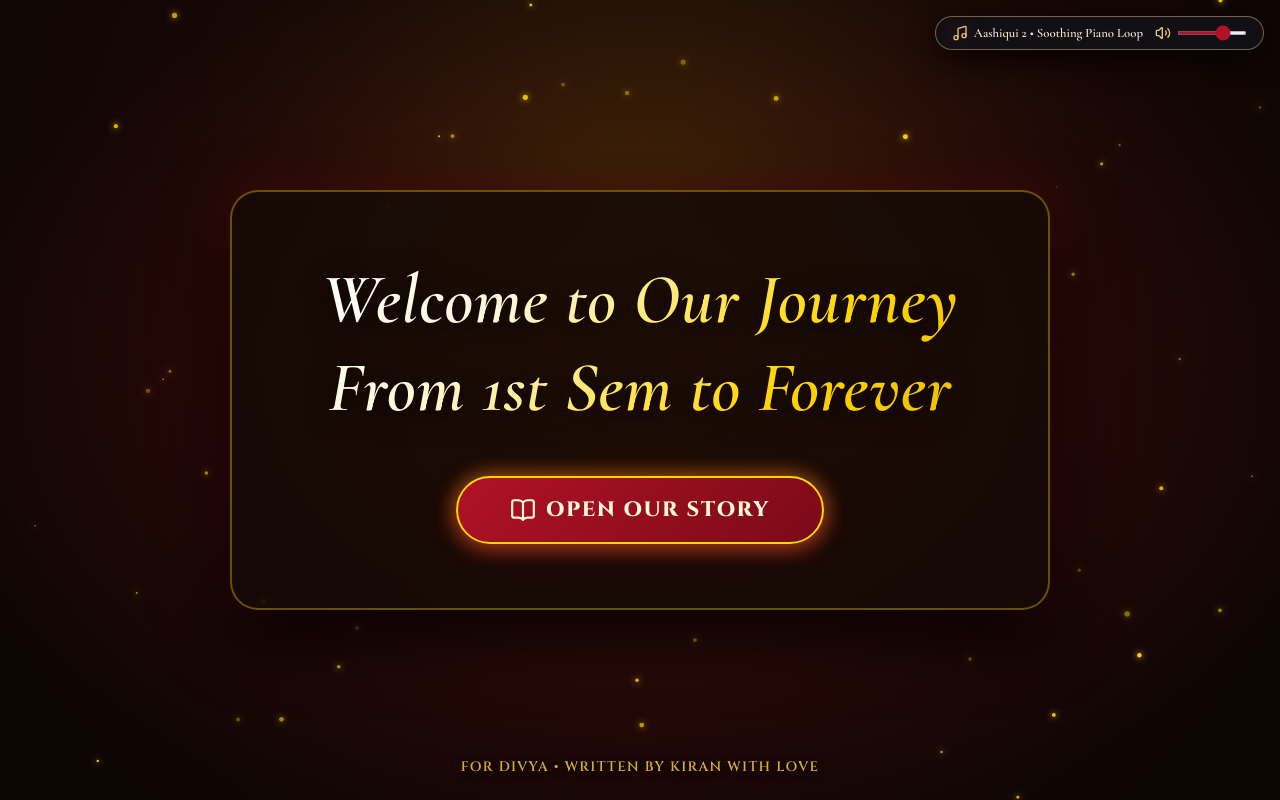
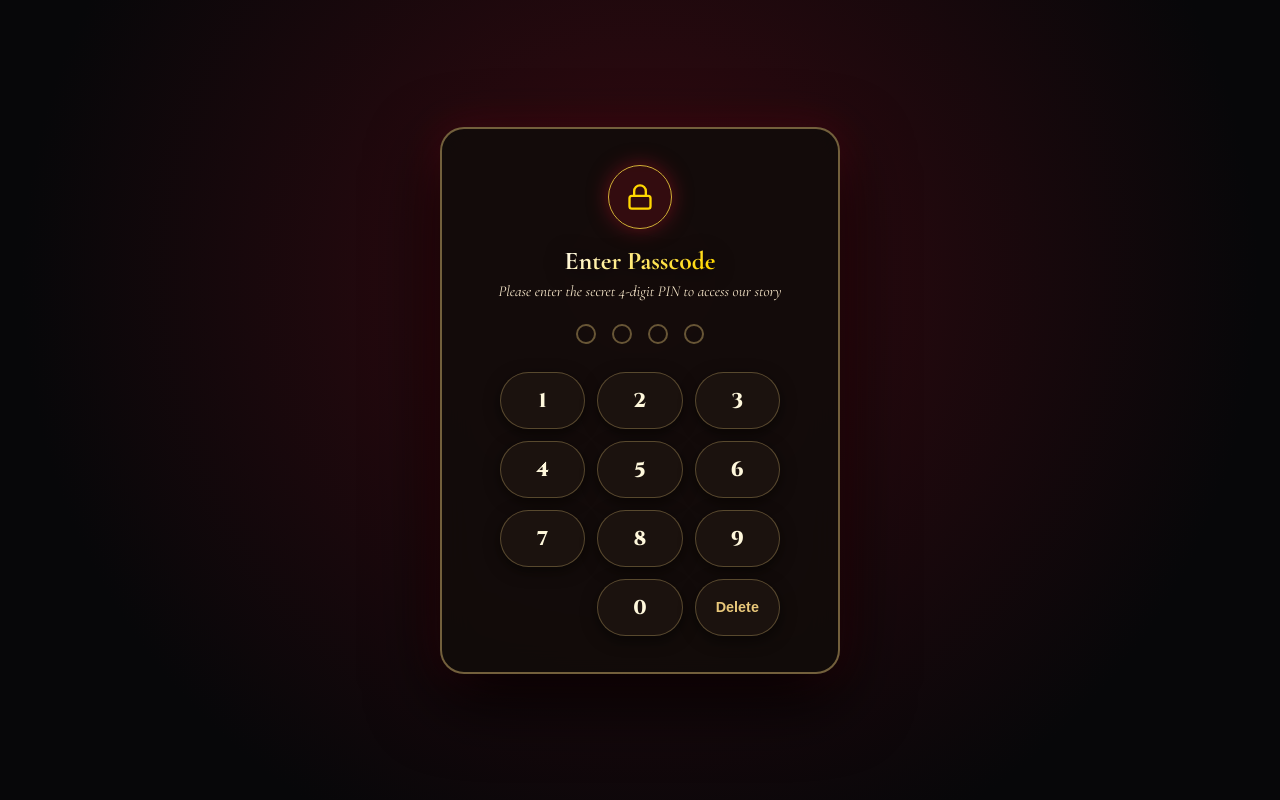
Before and after one commit to Kbhajantri/divyakiran, a React (Vite) app: page / in a window 1280 px wide. Built offline with nearby package versions, Linux system fonts and the light colour scheme; a web font is replaced by a local one.

Commit message:
Add PIN lock screen 1234 and start audio on OPEN OUR STORY button click

```diff
--- a/src/App.jsx
+++ b/src/App.jsx
@@ -4,20 +4,31 @@ import LandingPage from './components/LandingPage';
 import JourneyViewer from './components/JourneyViewer';
 import SparkleCursor from './components/SparkleCursor';
 import BackgroundAudio from './components/BackgroundAudio';
+import PinLockScreen from './components/PinLockScreen';
 
 export default function App() {
+  const [isAuthenticated, setIsAuthenticated] = useState(false); // Resets to false on every refresh
   const [viewState, setViewState] = useState('landing'); // 'landing' or 'journey'
-  const [isAudioPlaying, setIsAudioPlaying] = useState(true); // Default TRUE to start music when website opens
+  const [isAudioPlaying, setIsAudioPlaying] = useState(false); // Music OFF during PIN screen & landing page until clicking "OPEN OUR STORY"
   const [pages] = useState(STORY_PAGES);
 
   const handleBeginJourney = () => {
     setViewState('journey');
-    setIsAudioPlaying(true);
+    setIsAudioPlaying(true); // Music starts strictly when clicking "OPEN OUR STORY"
     window.scrollTo({ top: 0, behavior: 'smooth' });
+  };
+
+  const handleUnlock = () => {
+    setIsAuthenticated(true);
   };
 
   return (
     <div style={{ backgroundColor: '#070709', minHeight: '100vh', color: '#F5F5F7', position: 'relative' }}>
+      {/* Secret PIN Lock Screen (Prompts PIN '1234' on every page open and refresh) */}
+      {!isAuthenticated && (
+        <PinLockScreen onUnlock={handleUnlock} />
+      )}
+
       {/* Golden Mouse Sparkle Trail */}
       <SparkleCursor />
 
--- a/src/components/BackgroundAudio.jsx
+++ b/src/components/BackgroundAudio.jsx
@@ -9,7 +9,7 @@ export default function BackgroundAudio({ isAudioPlaying, setIsAudioPlaying }) {
   // Exact local audio file resolved via getAssetUrl for relative paths
   const audioSource = getAssetUrl("/assets/aashiqui2_piano_loop.mp3");
 
-  // Play/pause and volume control effect
+  // Play/pause and volume control effect strictly controlled by isAudioPlaying
   useEffect(() => {
     const audio = audioRef.current;
     if (!audio) return;
@@ -20,30 +20,13 @@ export default function BackgroundAudio({ isAudioPlaying, setIsAudioPlaying }) {
       const playPromise = audio.play();
       if (playPromise !== undefined) {
         playPromise.catch((error) => {
-          console.log("Autoplay waiting for user interaction:", error);
+          console.log("Audio playback waiting for gesture:", error);
         });
       }
     } else {
       audio.pause();
     }
   }, [isAudioPlaying, volume]);
-
-  // Global user interaction listener to start audio on initial site open
-  useEffect(() => {
-    const handleFirstInteraction = () => {
-      if (audioRef.current && isAudioPlaying) {
-        audioRef.current.play().catch(() => {});
-      }
-    };
-
-    window.addEventListener('click', handleFirstInteraction, { once: true });
-    window.addEventListener('touchstart', handleFirstInteraction, { once: true });
-
-    return () => {
-      window.removeEventListener('click', handleFirstInteraction);
-      window.removeEventListener('touchstart', handleFirstInteraction);
-    };
-  }, [isAudioPlaying]);
 
   const handleVolumeChange = (e) => {
     const newVol = parseFloat(e.target.value);
@@ -81,7 +64,6 @@ export default function BackgroundAudio({ isAudioPlaying, setIsAudioPlaying }) {
         ref={audioRef}
         src={audioSource}
         loop
-        autoPlay
       />
 
       {/* Music Icon & Play Toggle */}
@@ -105,7 +87,7 @@ export default function BackgroundAudio({ isAudioPlaying, setIsAudioPlaying }) {
       {/* Volume Control Slider */}
       <div style={{ display: 'flex', alignItems: 'center', gap: '6px', marginLeft: '4px' }}>
         {volume === 0 || !isAudioPlaying ? (
-          <VolumeX size={16} color="#9CA3AF" style={{ cursor: 'pointer' }} onClick={() => setVolume(0.7)} />
+          <VolumeX size={16} color="#9CA3AF" style={{ cursor: 'pointer' }} onClick={() => { setVolume(0.7); setIsAudioPlaying(true); }} />
         ) : (
           <Volume2 size={16} color="#E8C77A" style={{ cursor: 'pointer' }} onClick={() => setVolume(0)} />
         )}
--- /dev/null
+++ b/src/components/PinLockScreen.jsx
@@ -0,0 +1,244 @@
+import React, { useState, useEffect, useRef } from 'react';
+import { Lock, KeyRound, Heart } from 'lucide-react';
+
+export default function PinLockScreen({ onUnlock }) {
+  const [pin, setPin] = useState('');
+  const [error, setError] = useState(false);
+  const [shake, setShake] = useState(false);
+  const inputRef = useRef(null);
+
+  useEffect(() => {
+    // Auto-focus input on render
+    if (inputRef.current) {
+      inputRef.current.focus();
+    }
+  }, []);
+
+  const handlePinChange = (e) => {
+    const val = e.target.value.replace(/\D/g, '').slice(0, 4);
+    setPin(val);
+    setError(false);
+
+    if (val.length === 4) {
+      if (val === '1234') {
+        onUnlock();
+      } else {
+        setError(true);
+        setShake(true);
+        setTimeout(() => {
+          setPin('');
+          setShake(false);
+        }, 500);
+      }
+    }
+  };
+
+  const handleKeyPress = (num) => {
+    if (pin.length < 4) {
+      const newPin = pin + num;
+      setPin(newPin);
+      setError(false);
+
+      if (newPin.length === 4) {
+        if (newPin === '1234') {
+          onUnlock();
+        } else {
+          setError(true);
+          setShake(true);
+          setTimeout(() => {
+            setPin('');
+            setShake(false);
+          }, 500);
+        }
+      }
+    }
+  };
+
+  const handleBackspace = () => {
+    setPin((prev) => prev.slice(0, -1));
+    setError(false);
+  };
+
+  return (
+    <div style={{
+      position: 'fixed',
+      inset: 0,
+      zIndex: 999999,
+      backgroundColor: '#070709',
+      backgroundImage: 'radial-gradient(circle at 50% 35%, rgba(177, 18, 38, 0.28) 0%, rgba(7, 7, 9, 0.98) 75%)',
+      display: 'flex',
+      flexDirection: 'column',
+      alignItems: 'center',
+      justifyContent: 'center',
+      padding: '20px',
+      userSelect: 'none'
+    }}>
+      {/* Hidden native input for mobile virtual keyboard */}
+      <input
+        ref={inputRef}
+        type="password"
+        pattern="[0-9]*"
+        inputMode="numeric"
+        value={pin}
+        onChange={handlePinChange}
+        style={{
+          position: 'absolute',
+          opacity: 0,
+          pointerEvents: 'none',
+          width: '1px',
+          height: '1px'
+        }}
+      />
+
+      {/* Main Lock Card */}
+      <div style={{
+        width: '100%',
+        maxWidth: '400px',
+        backgroundColor: 'rgba(18, 12, 10, 0.92)',
+        border: '2px solid rgba(232, 199, 122, 0.45)',
+        borderRadius: '24px',
+        padding: '36px 28px',
+        boxShadow: '0 25px 70px rgba(0,0,0,0.95), 0 0 40px rgba(177,18,38,0.3)',
+        backdropFilter: 'blur(16px)',
+        textAlign: 'center',
+        transform: shake ? 'translateX(-10px)' : 'none',
+        transition: 'transform 0.08s ease'
+      }}>
+        {/* Pulsing Lock Icon */}
+        <div style={{
+          display: 'inline-flex',
+          alignItems: 'center',
+          justifyContent: 'center',
+          width: '64px',
+          height: '64px',
+          borderRadius: '50%',
+          backgroundColor: 'rgba(177, 18, 38, 0.2)',
+          border: '1.5px solid #D4AF37',
+          marginBottom: '16px',
+          boxShadow: '0 0 20px rgba(177, 18, 38, 0.5)'
+        }}>
+          <Lock size={28} color="#FFD700" />
+        </div>
+
+        <h2 className="font-cinzel gold-text" style={{ fontSize: '1.6rem', fontWeight: '700', marginBottom: '6px' }}>
+          Enter Passcode
+        </h2>
+
+        <p className="font-serif" style={{ color: '#F5E5C9', fontSize: '0.95rem', fontStyle: 'italic', marginBottom: '24px' }}>
+          Please enter the secret 4-digit PIN to access our story
+        </p>
+
+        {/* 4 PIN Dots */}
+        <div
+          onClick={() => inputRef.current && inputRef.current.focus()}
+          style={{
+            display: 'flex',
+            justifyContent: 'center',
+            gap: '16px',
+            marginBottom: '28px',
+            cursor: 'pointer'
+          }}
+        >
+          {[0, 1, 2, 3].map((idx) => {
+            const isFilled = pin.length > idx;
+            return (
+              <div
+                key={idx}
+                style={{
+                  width: '20px',
+                  height: '20px',
+                  borderRadius: '50%',
+                  border: error ? '2px solid #FF4D4D' : (isFilled ? '2px solid #FFD700' : '2px solid rgba(232, 199, 122, 0.4)'),
+                  backgroundColor: error ? '#FF4D4D' : (isFilled ? '#B11226' : 'transparent'),
+                  boxShadow: isFilled ? '0 0 15px rgba(255, 215, 0, 0.8)' : 'none',
+                  transition: 'all 0.2s ease'
+                }}
+              />
+            );
+          })}
+        </div>
+
+        {/* Error message if PIN is wrong */}
+        {error && (
+          <p style={{ color: '#FF4D4D', fontSize: '0.85rem', fontWeight: '600', marginBottom: '16px', fontFamily: "'Cormorant Garamond', serif" }}>
+            Incorrect Passcode. Please try again ♡
+          </p>
+        )}
+
+        {/* On-screen Keypad */}
+        <div style={{
+          display: 'grid',
+          gridTemplateColumns: 'repeat(3, 1fr)',
+          gap: '12px',
+          maxWidth: '280px',
+          margin: '0 auto'
+        }}>
+          {['1', '2', '3', '4', '5', '6', '7', '8', '9'].map((num) => (
+            <button
+              key={num}
+              onClick={() => handleKeyPress(num)}
+              style={{
+                padding: '14px',
+                fontSize: '1.25rem',
+                fontWeight: '700',
+                fontFamily: "'Cinzel', serif",
+                color: '#FFF8DC',
+                backgroundColor: 'rgba(30, 20, 16, 0.85)',
+                border: '1px solid rgba(232, 199, 122, 0.3)',
+                borderRadius: '50px',
+                cursor: 'pointer',
+                boxShadow: '0 4px 15px rgba(0,0,0,0.5)',
+                transition: 'all 0.15s ease',
+                touchAction: 'manipulation'
+              }}
+              onMouseDown={(e) => e.currentTarget.style.transform = 'scale(0.94)'}
+              onMouseUp={(e) => e.currentTarget.style.transform = 'scale(1)'}
+            >
+              {num}
+            </button>
+          ))}
+          <div />
+          <button
+            onClick={() => handleKeyPress('0')}
+            style={{
+              padding: '14px',
+              fontSize: '1.25rem',
+              fontWeight: '700',
+              fontFamily: "'Cinzel', serif",
+              color: '#FFF8DC',
+              backgroundColor: 'rgba(30, 20, 16, 0.85)',
+              border: '1px solid rgba(232, 199, 122, 0.3)',
+              borderRadius: '50px',
+              cursor: 'pointer',
+              boxShadow: '0 4px 15px rgba(0,0,0,0.5)',
+              transition: 'all 0.15s ease',
+              touchAction: 'manipulation'
+            }}
+            onMouseDown={(e) => e.currentTarget.style.transform = 'scale(0.94)'}
+            onMouseUp={(e) => e.currentTarget.style.transform = 'scale(1)'}
+          >
+            0
+          </button>
+          <button
+            onClick={handleBackspace}
+            style={{
+              padding: '14px',
+              fontSize: '0.9rem',
+              fontWeight: '600',
+              color: '#E8C77A',
+              backgroundColor: 'rgba(30, 20, 16, 0.85)',
+              border: '1px solid rgba(232, 199, 122, 0.3)',
+              borderRadius: '50px',
+              cursor: 'pointer',
+              boxShadow: '0 4px 15px rgba(0,0,0,0.5)',
+              transition: 'all 0.15s ease',
+              touchAction: 'manipulation'
+            }}
+          >
+            Delete
+          </button>
+        </div>
+      </div>
+    </div>
+  );
+}
```
